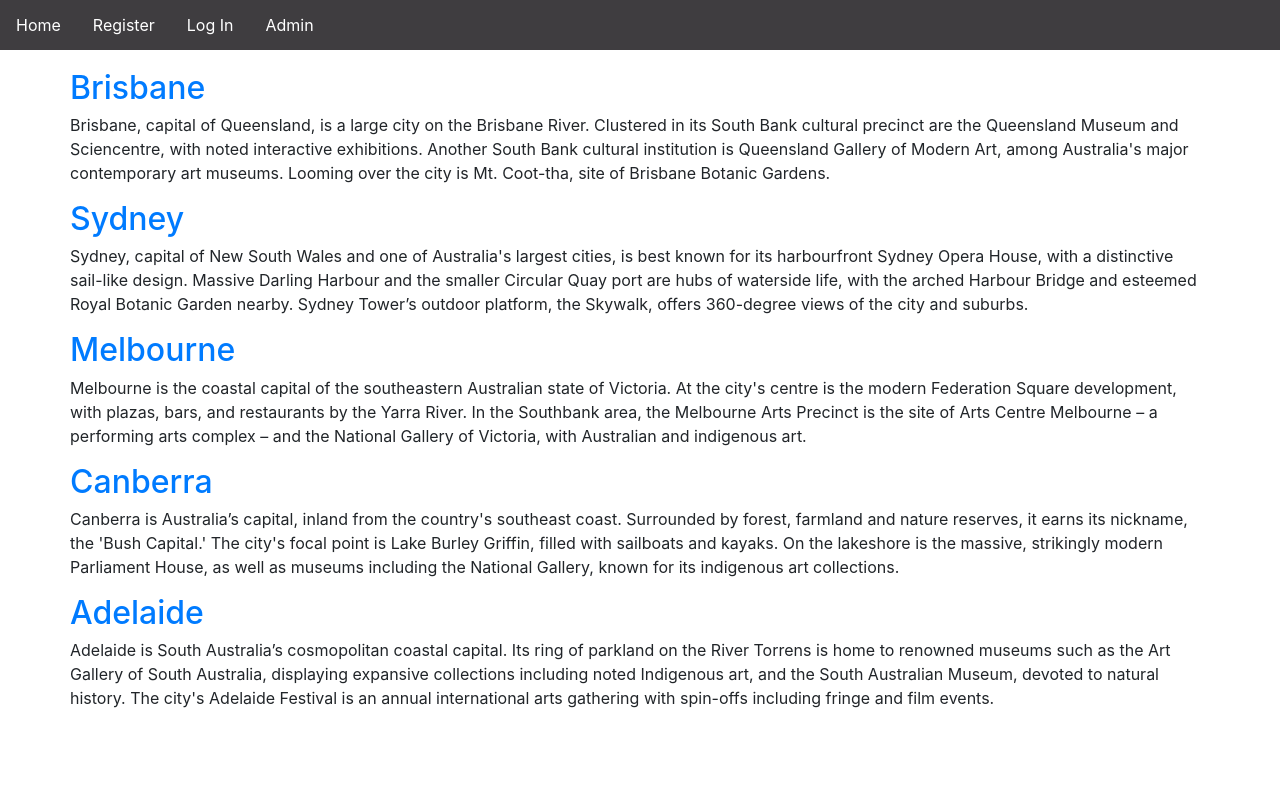
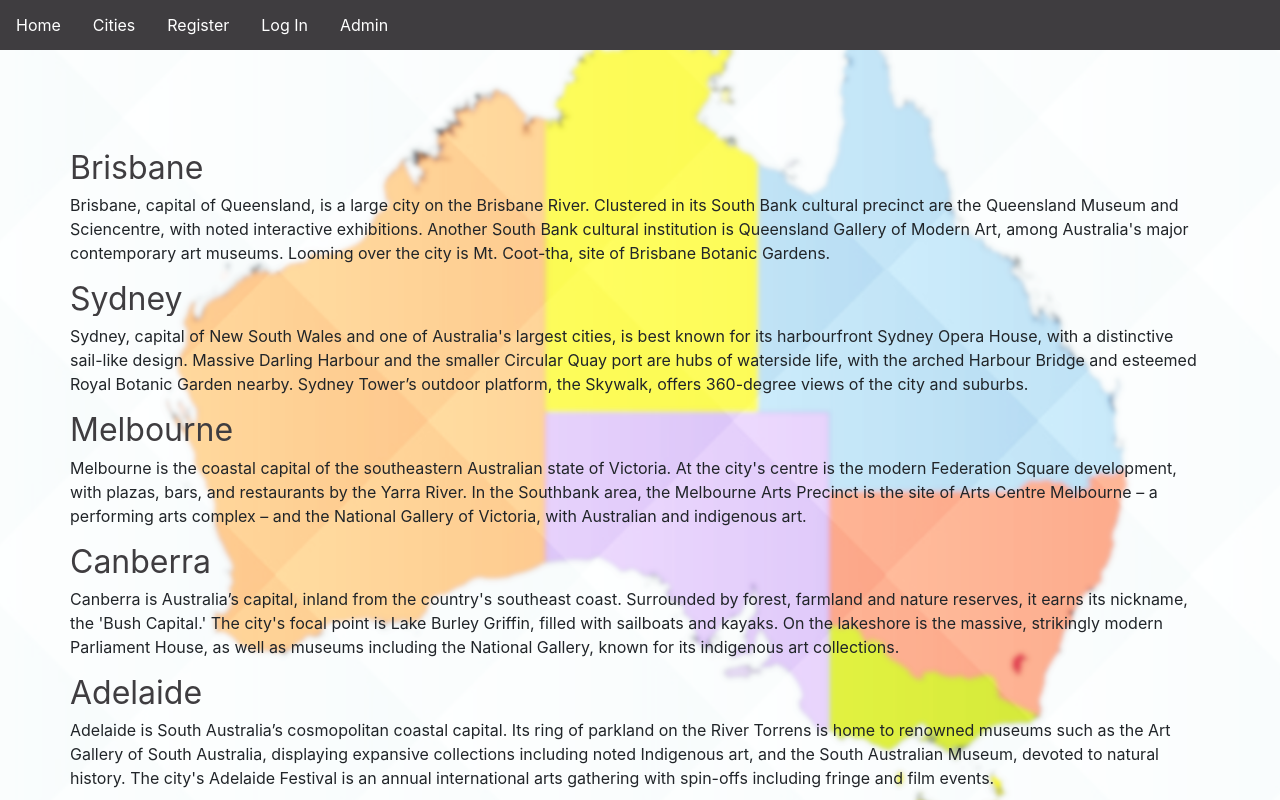
Before and after one commit to jiashengc/IFB299, a Django app: page /cities/ in a window 1280 px wide. Run offline with Django 3.2, Linux system fonts and the light colour scheme; data comes from the database, SQL or seed files in the repository; both versions use the stored data as it was after the commit; parts of the project's set-up code (start-up, migrations or seed data) failed here and were passed over; some libraries are stand-ins or nearby versions.

Commit message:
Cities Overview page

```diff
--- /dev/null
+++ b/smartcity/static/cities.css
@@ -0,0 +1,25 @@
+#cities-container a {
+    color: #3F3D40; /*color of your choosing*/
+    text-decoration: none;
+    font-weight: normal;
+}
+
+#cities-container {
+    margin-top: 100px;
+}
+
+.hvr-underline-from-center:before {
+    background: #3F3D40;
+    border-radius: 3px;
+    height: 2px;
+}
+
+.splash {
+    background-image: url("/static/images/aus_background.png");
+    z-index: 1;
+    background-size: cover;
+    background-position: center center;
+    position: absolute;
+    top: 50px;
+    right: 0; bottom: 0; left: 0;
+}
--- a/smartcity/static/style.css
+++ b/smartcity/static/style.css
@@ -1,3 +1,7 @@
+::selection {
+    background: white;
+}
+
 body {
     background-color: DimGray;
 }
--- a/smartcity/templates/cities/cities.html
+++ b/smartcity/templates/cities/cities.html
@@ -6,7 +6,7 @@
 <html lang="en">
 
 <head>
-
+    <link rel="stylesheet" href="{% static 'cities.css' %}" type="text/css">
 </head>
 
 <div class="splash">
@@ -38,7 +38,7 @@
         let name = city.name;
         let description = city.description;
 
-        cityContainer.getElementsByClassName('city-name')[0].innerHTML = '<a href="' + name + '">' + name + '</a>';
+        cityContainer.getElementsByClassName('city-name')[0].innerHTML = '<a href="' + name + '" class="hvr-underline-from-center">' + name + '</a>';
         cityContainer.getElementsByClassName('city-description')[0].innerHTML = description;
 
         document.getElementById('cities-container').innerHTML += cityContainer.innerHTML;
--- a/smartcity/templates/navigation/nav.html
+++ b/smartcity/templates/navigation/nav.html
@@ -7,7 +7,10 @@
           href="https://maxcdn.bootstrapcdn.com/bootstrap/4.0.0-beta/css/bootstrap.min.css"
           integrity="sha384-/Y6pD6FV/Vv2HJnA6t+vslU6fwYXjCFtcEpHbNJ0lyAFsXTsjBbfaDjzALeQsN6M"
           crossorigin="anonymous">
+    <link rel="stylesheet"
+  href="https://cdnjs.cloudflare.com/ajax/libs/hover.css/2.1.1/css/hover-min.css">
     <link rel="stylesheet" href="{% static 'nav.css' %}" type="text/css">
+
 
 </head>
 
@@ -17,6 +20,9 @@
         <ul class="nav">
             <li class="nav-item">
                 <a class="nav-link" href="{% url 'index' %}">Home</a>
+            </li>
+            <li class="nav-item">
+                <a class="nav-link" href="{% url 'cities' %}">Cities</a>
             </li>
             {% if user.is_authenticated %}
                 <li class="nav-item">
```
Also changed, not shown: smartcity/db.sqlite3, smartcity/static/images/aus_background.png (added).
